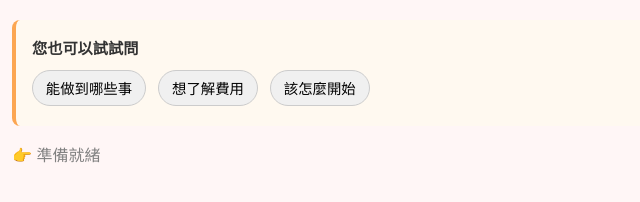
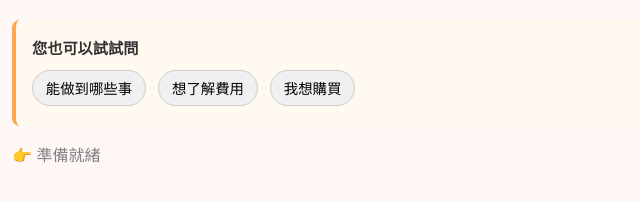
Before and after one commit to Lunirain/SynMindgpt-assistant-ai-bot, a website: page index.html in a window 1280 px wide. Shown: the part 198-400 px from the top of the page, 28-668 px from the left. Drawn offline with Linux system fonts and the light colour scheme.

Commit message:
Update index.html

```diff
--- a/index.html
+++ b/index.html
@@ -110,7 +110,7 @@
     <span>您也可以試試問</span>
     <button class="suggestion-btn">能做到哪些事</button>
     <button class="suggestion-btn">想了解費用</button>
-    <button class="suggestion-btn">該怎麼開始</button>
+    <button class="suggestion-btn">我想購買</button>
   </div>
 
   <!-- 狀態列 & 回覆區 -->
```
